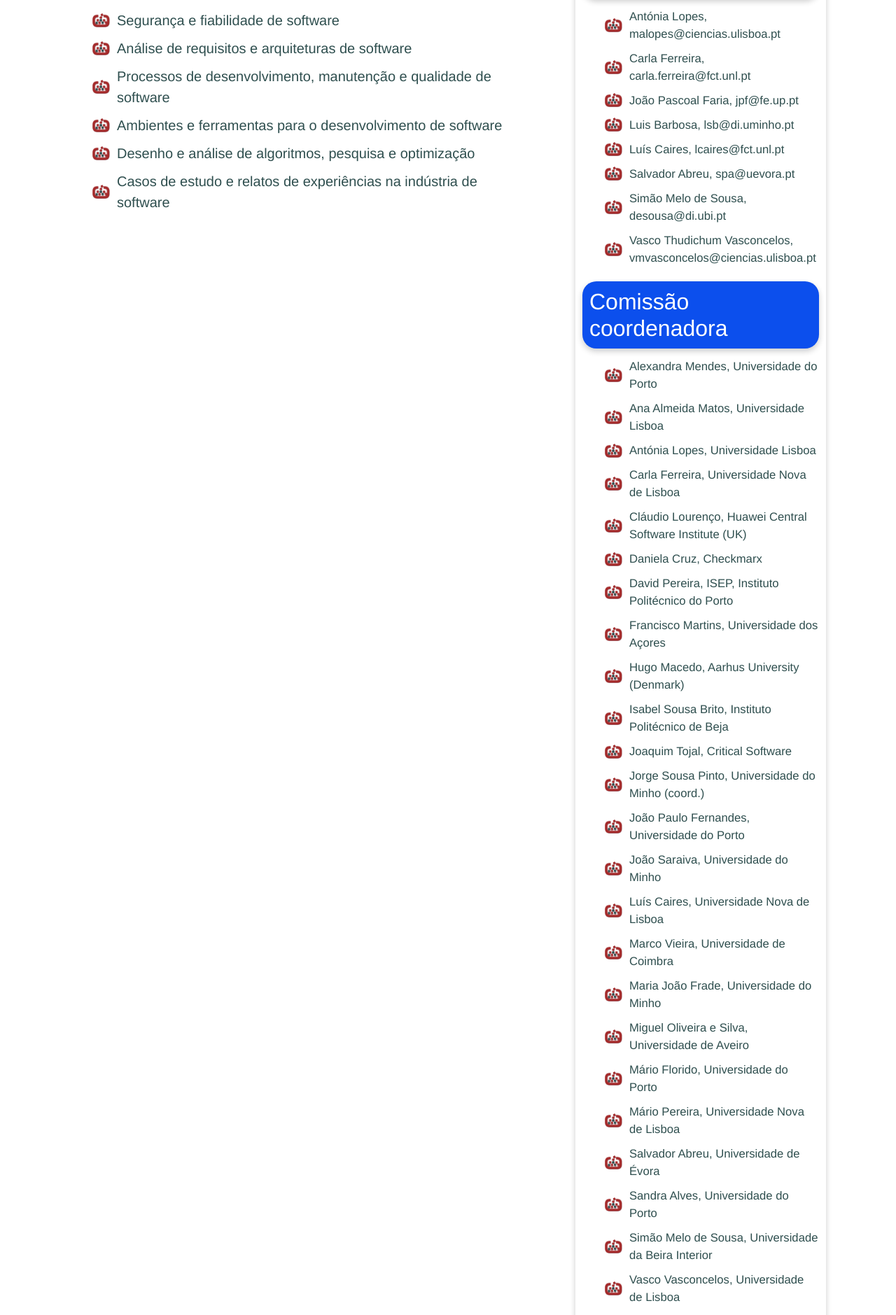
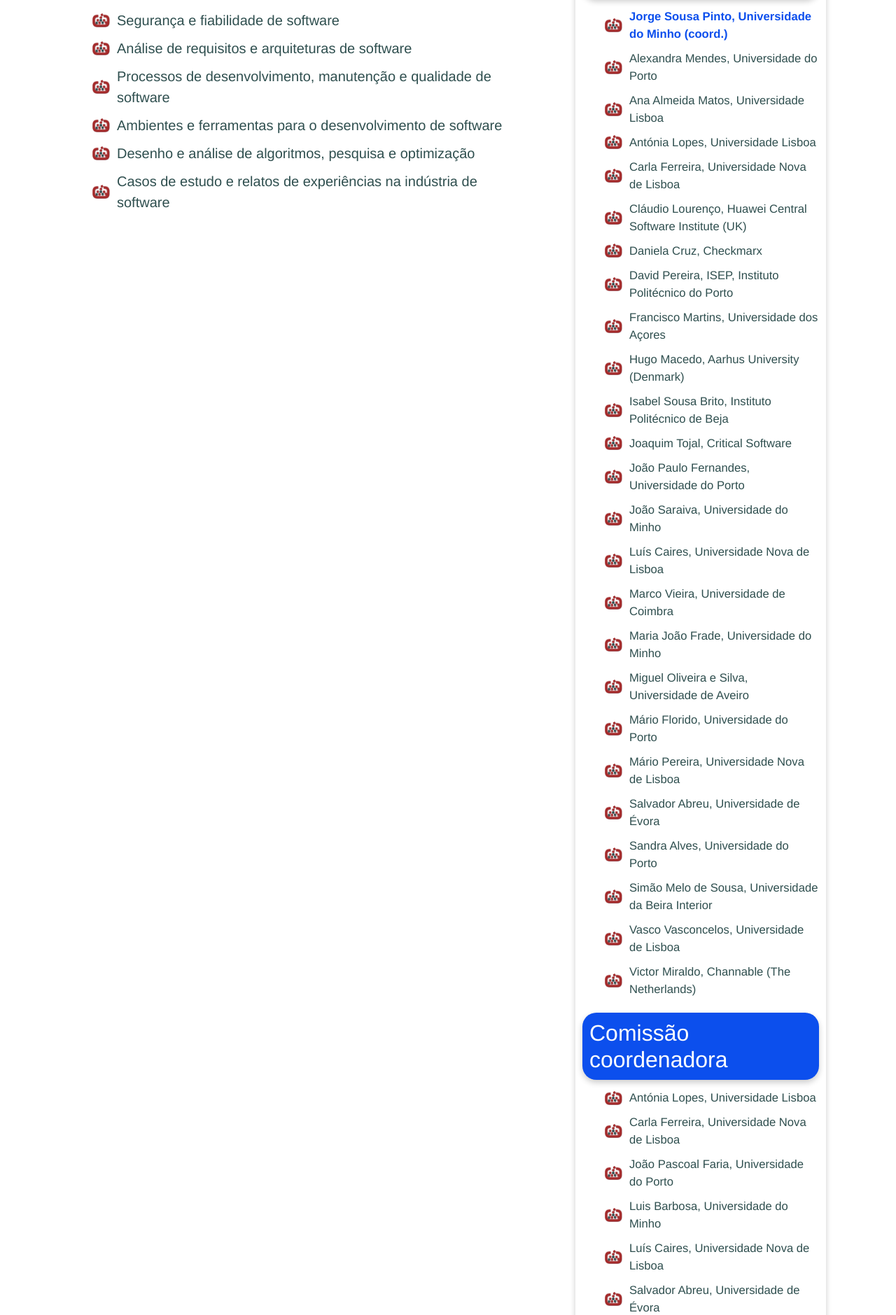
Before and after one commit to h4g0/Inforum2023, a React (Create React App) app: page /tracks/softcrc in a window 1280 px wide. Shown: the part 833-2712 px from the top of the page at 70% size. Built offline with nearby package versions, Linux system fonts and the light colour scheme.

Commit message:
added highlights to coord

```diff
--- a/src/Main/Main.css
+++ b/src/Main/Main.css
@@ -446,6 +446,10 @@ p {
 .day {
     background-color: rgb(28, 28, 218);
     width: 1000px;
+}
+
+.coord{
+    color:#0c4fed;
 }
 
 .now {
--- a/src/Main/Tracks.tsx
+++ b/src/Main/Tracks.tsx
@@ -6,10 +6,18 @@ import {InforumDates, InforumDatesTracks} from './Dates';
 
 
 export function SortedCommission(props: any){
+
+    const cord = ( props.cord || []).sort()
+
     const people = props.people.sort()
     console.log(people)
     return <>
     <ul>
+
+    {cord.map(element => {
+            return <li className='coord'><b>{element}</b></li>
+    })}
+
     {people.map(element => {
             return <li>{element}</li>
         })}
--- a/src/Main/Tracks/Track1_CRC.tsx
+++ b/src/Main/Tracks/Track1_CRC.tsx
@@ -4,9 +4,12 @@ import {Patreons} from "../Patreons";
 import { SortedCommission } from '../Tracks';
 
 export function Track1_CRC(props: any) {
+
     const cor_pro = [
+        "Daniel Corujo, Universidade de Aveiro (coord.)",
+        "João Vilela, Universidade do Porto (coord.)"
+    ]
 
-    ]
     const co_pro = [
         "Amaro Sousa, Universidade de Aveiro",
         "Augusto Casaca, INESC-ID",
@@ -163,7 +166,7 @@ export function Track1_CRC(props: any) {
 
                         </ul>
                         <h2>Comissão de programa</h2>
-                        <SortedCommission cor={cor_pro} people={co_pro}></SortedCommission>
+                        <SortedCommission cord={cor_pro} people={co_pro}></SortedCommission>
 
 
                     </div>
--- a/src/Main/Tracks/Track2_SOFTCRC.tsx
+++ b/src/Main/Tracks/Track2_SOFTCRC.tsx
@@ -4,19 +4,22 @@ import {Patreons} from "../Patreons";
 import { SortedCommission } from '../Tracks';
 
 export function Track2_SOFTCRC(props: any) {
-    const co_pro = [
-        "Luís Caires, lcaires@fct.unl.pt",
-        "Carla Ferreira, carla.ferreira@fct.unl.pt",
-        "Luis Barbosa, lsb@di.uminho.pt",
-        "Antónia Lopes, malopes@ciencias.ulisboa.pt",
-        "João Pascoal Faria, jpf@fe.up.pt",
-        "Salvador Abreu, spa@uevora.pt",
-        "Simão Melo de Sousa, desousa@di.ubi.pt",
-        "Vasco Thudichum Vasconcelos, vmvasconcelos@ciencias.ulisboa.pt"
+    const co_cor = [
+        "Luís Caires, Universidade Nova de Lisboa",
+        "Carla Ferreira, Universidade Nova de Lisboa",
+        "Luis Barbosa, Universidade do Minho",
+        "Antónia Lopes, Universidade Lisboa",
+        "João Pascoal Faria, Universidade do Porto",
+        "Salvador Abreu, Universidade de Évora",
+        "Simão Melo de Sousa, Universidade da Beira Interior",
+        "Vasco Thudichum Vasconcelos, Universidade Lisboa"
     ]
 
-    const co_cor = [
-        "Jorge Sousa Pinto, Universidade do Minho (coord.)",
+    const cor_pro = [
+        "Jorge Sousa Pinto, Universidade do Minho (coord.)"
+    ]
+
+    const co_pro = [
         "Alexandra Mendes, Universidade do Porto",
         "Ana Almeida Matos, Universidade Lisboa",
         "Antónia Lopes, Universidade Lisboa",
@@ -97,7 +100,7 @@ export function Track2_SOFTCRC(props: any) {
 
                         <h2>Comissão de programa</h2>
 
-                        <SortedCommission people={co_pro}></SortedCommission>
+                        <SortedCommission cord={cor_pro} people={co_pro}></SortedCommission>
 
 
                         <h2>Comissão coordenadora</h2>
--- a/src/Main/Tracks/Track3_CD.tsx
+++ b/src/Main/Tracks/Track3_CD.tsx
@@ -4,6 +4,11 @@ import {Patreons} from "../Patreons";
 import { SortedCommission } from '../Tracks';
 
 export function Track3_CD(props: any) {
+
+    const cor_pro = [
+        "Sebastião Pais, NOVA-LINCS and Universidade da Beira Interior (coord.)"
+    ]
+
     const co_pro = [
         "Alberto Simões, 2Ai Lab and Instituto Politécnico do Cávado e do Ave",
         "Alexandre Rademaker, IBM Research and EMAp/FGV",
@@ -24,7 +29,6 @@ export function Track3_CD(props: any) {
         "Rui Neves Madeira, ESTSetúbal/Instituto Politécnico de Setúbal",
         "Salvador Abreu, NOVA-LINCS and University of Evora",
         "Sara Madeira, Universidade de Lisboa",
-        "Sebastião Pais, NOVA-LINCS and Universidade da Beira Interior",
         "Sergi Bermudez I Badia, Universidade da Madeira",
         "Teresa Gonçalves, Universidade de Evora"
     ]
@@ -113,7 +117,7 @@ export function Track3_CD(props: any) {
 
                         <h2>Comissão de programa</h2>
 
-                       <SortedCommission people={co_pro}></SortedCommission>
+                       <SortedCommission cord={cor_pro} people={co_pro}></SortedCommission>
 
                     </div>
                 </div>
--- a/src/Main/Tracks/Track4_SIntel.tsx
+++ b/src/Main/Tracks/Track4_SIntel.tsx
@@ -4,6 +4,11 @@ import {Patreons} from "../Patreons";
 import { SortedCommission } from '../Tracks';
 
 export function Track4_SIntel(props: any) {
+
+    const cor_pro = [
+        "Henrique Lopes Cardoso, Faculdade de Engenharia da Universidade do Porto (coord.)",
+        "Luís Filipe Teixeira, Faculdade de Engenharia da Universidade do Porto (coord.)"
+    ]
 
     const co_pro = [
     "Alberto Simões, Instituto Politécnico do Cávado e do Ave",
@@ -15,7 +20,6 @@ export function Track4_SIntel(props: any) {
     "Daniel Castro Silva, Faculdade de Engenharia da Universidade do Porto",
     "Gil Gonçalves, Faculdade de Engenharia da Universidade do Porto",
     "Hélder Oliveira, Faculdade de Ciências da Universidade do Porto",
-    "Henrique Lopes Cardoso, Faculdade de Engenharia da Universidade do Porto",
     "Joana Campos, INESC-ID",
     "João Balsa, Faculdade de Ciências da Universidade do Lisboa",
     "João Cordeiro, Universidade da Beira Interior",
@@ -26,7 +30,6 @@ export function Track4_SIntel(props: any) {
     "Liliana Ferreira, Fraunhofer AICOS",
     "Luís Nunes, Instituto Universitário de Lisboa",
     "Luis Rosado, Fraunhofer AICOS",
-    "Luís Filipe Teixeira, Faculdade de Engenharia da Universidade do Porto",
     "Maria Vasconcelos, Fraunhofer AICOS",
     "Nelson Rodrigues, Instituto Politécnico de Bragança",
     "Nuno Gonçalves, Universidade de Coimbra",
@@ -114,7 +117,7 @@ export function Track4_SIntel(props: any) {
 
                         <h2>Comissão de programa</h2>
 
-                       <SortedCommission people={co_pro}></SortedCommission>
+                       <SortedCommission cord={cor_pro} people={co_pro}></SortedCommission>
 
                     </div>
                 </div>
--- a/src/Main/Tracks/Track5_ASPI.tsx
+++ b/src/Main/Tracks/Track5_ASPI.tsx
@@ -4,6 +4,11 @@ import {Patreons} from "../Patreons";
 import { SortedCommission } from '../Tracks';
 
 export function Track5_ASPI(props: any) {
+
+    const cor_pro = [
+        "Vasco Amaral, Ordem dos Engenheiros, FCT NOVA (coord.)",
+        "Jorge Barbosa, Instituto Politécnico de Coimbra (coord.)"
+    ]
 
     const co_pro = [
         "Ademar Aguiar, Faculdade de Engenharia da Universidade do Porto",
@@ -139,7 +144,7 @@ export function Track5_ASPI(props: any) {
 
                         <h2>Comissão de programa</h2>
 
-                        <SortedCommission people={co_pro}></SortedCommission>
+                        <SortedCommission cord={cor_pro} people={co_pro}></SortedCommission>
 
                     </div>
 
--- a/src/Main/Tracks/Track6_SCF.tsx
+++ b/src/Main/Tracks/Track6_SCF.tsx
@@ -4,6 +4,12 @@ import {Patreons} from "../Patreons";
 import { SortedCommission } from '../Tracks';
 
 export function Track6_SCF(props: any) {
+
+    const cor_pro = [
+        "José Cecílio, LASIGE/Faculdade de Ciências da Universidade de Lisboa (coord.)",
+        "Pedro Fonseca, Universidade de Aveiro/IT (coord.)",
+        "Ricardo Severino, Instituto Politécnico do Porto (coord.)"
+    ]
 
     const co_pro = [
                             "Aleksandar Ilic, INESC-ID/Instituto Superior Técnico",
@@ -18,7 +24,6 @@ export function Track6_SCF(props: any) {
                             "João Cunha, Instituto Superior de Engenharia de Coimbra-Instituto Politécnico de Coimbra",
                             "Joaquim Ferreira, IT/Universidade de Aveiro",
                             "Jorge Pinto, HASLab/INESC TEC/U.Minho",
-                            "José Cecílio, LASIGE/Faculdade de Ciências da Universidade de Lisboa",
                             "Luis Gomes, UNINOVA",
                             "Luis Lino Ferreira, INESC-TEC/ Instituto Superior de Engenharia do Porto",
                             "Luis Moutinho, ESTG Águeda/Universidade de Aveiro/IT",
@@ -26,10 +31,8 @@ export function Track6_SCF(props: any) {
                             "Nuno Macedo, University of Porto & INESC TEC",
                             "Paulo Pedreiras, IT/DETI-Universidade de Aveiro",
                             "Paulo Bartolomeu, IT/DETI-Universidade de Aveiro",
-                            "Pedro Fonseca, Universidade de Aveiro/IT",
                             "Pedro Ferreira, LASIGE/Faculdade de Ciências da Universidade de Lisboa",
                             "Pedro Lousã, Beyond Vision",
-                            "Ricardo Severino, Instituto Politécnico do Porto",
                             "Sandro Pinto, Centro ALGORITMI/Uminho",
                             "Sérgio Ivan Lopes, ESTG/Instituto Politécnico de Viana do Castelo",
                             "William Correia Xavier, Wiseware"
@@ -151,7 +154,7 @@ export function Track6_SCF(props: any) {
 
                         <h2>Comissão de programa</h2>
 
-                        <SortedCommission people={co_pro}></SortedCommission>
+                        <SortedCommission cord={cor_pro} people={co_pro}></SortedCommission>
 
                     </div>
 
--- a/src/Main/Tracks/Track7_CPD.tsx
+++ b/src/Main/Tracks/Track7_CPD.tsx
@@ -4,6 +4,11 @@ import {Patreons} from "../Patreons";
 import { SortedCommission } from '../Tracks';
 
 export function Track7_CPD(props: any) {
+
+    const cor_pro = [
+        "Rolando Martins, Faculdade de Ciências da Universidade do Porto - Universidade do Porto (coord.)",
+        "Nuno Laranjeiro, Universidade de Coimbra (coord.)"
+    ]
 
     const co_pro = [ "Ricardo Vilaça, Universidade of Minho",
     "Luís Veiga, Instituto Superior Técnico / INESC-ID Lisboa",
@@ -90,7 +95,7 @@ export function Track7_CPD(props: any) {
 
                         <h2>Comissão de programa</h2>
 
-                        <SortedCommission people={co_pro}></SortedCommission>
+                        <SortedCommission cord={cor_pro} people={co_pro}></SortedCommission>
 
 
                     </div>
```
